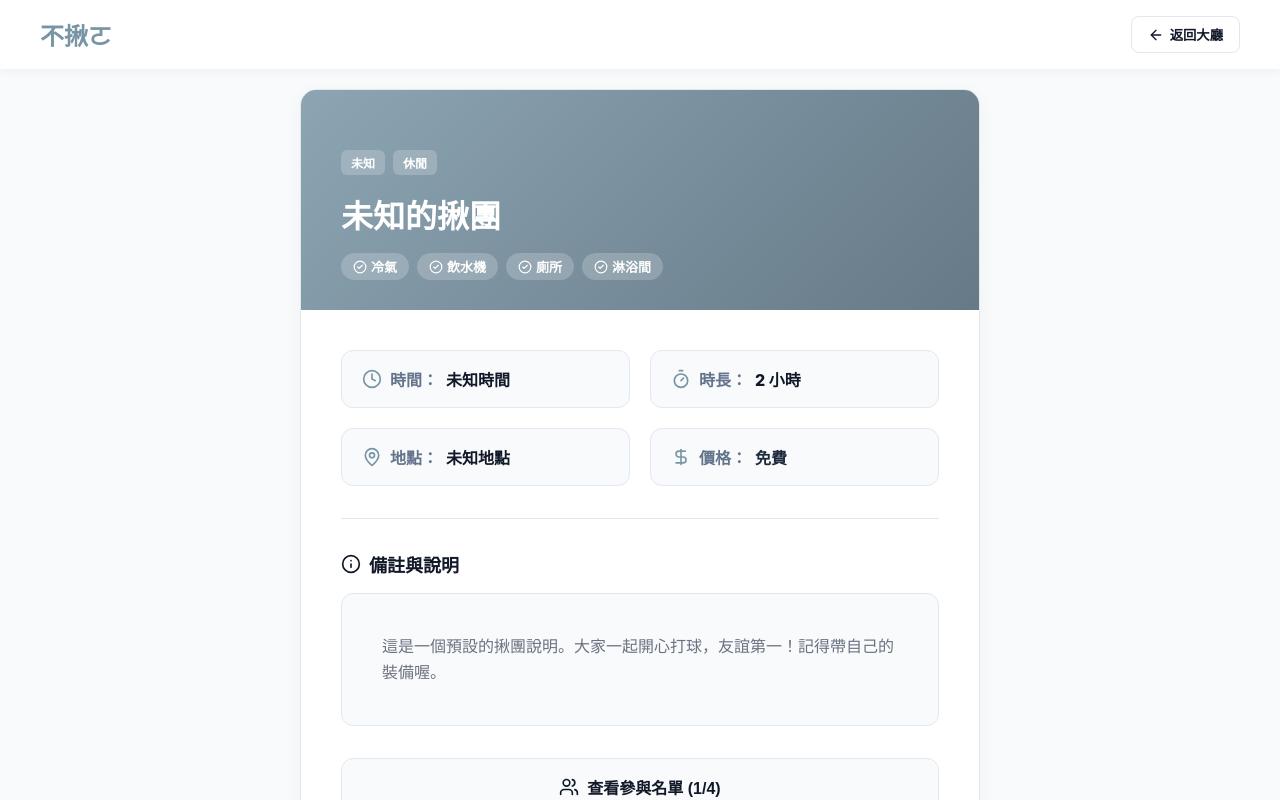
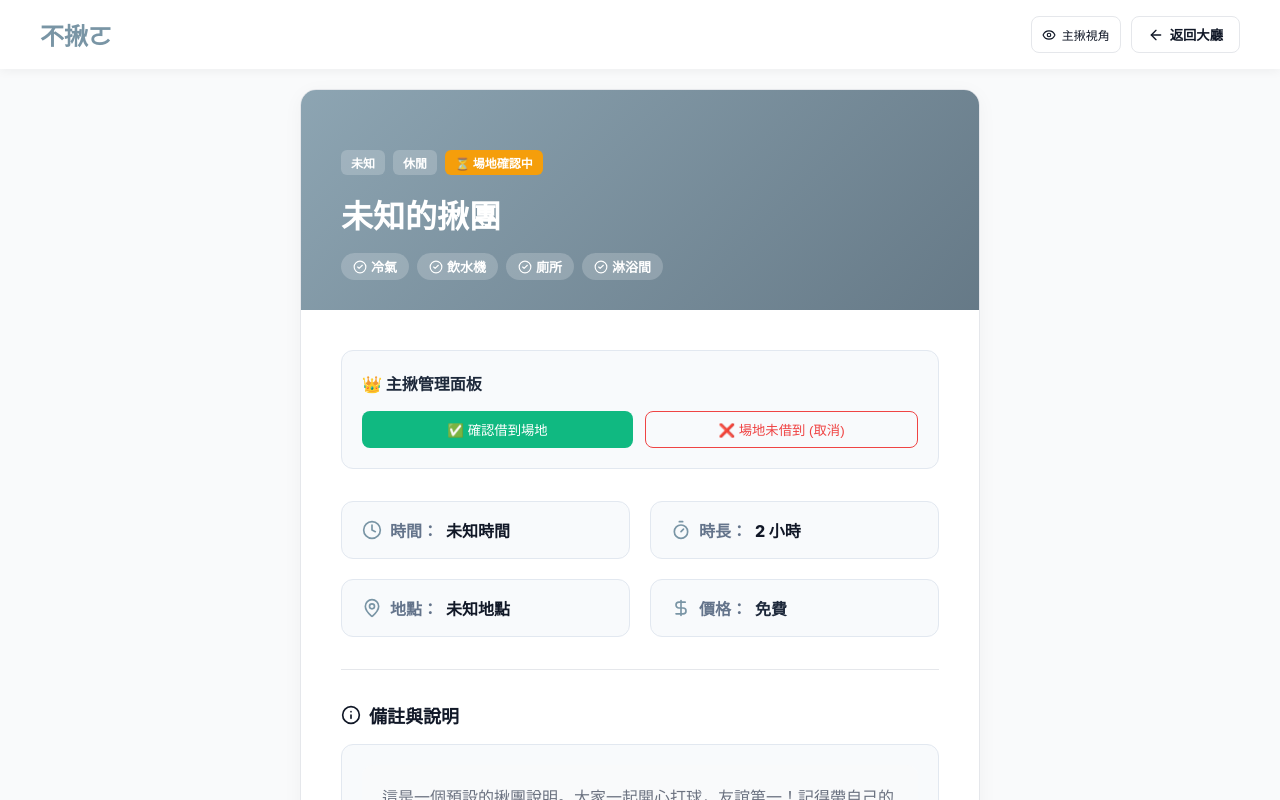
Before and after one commit to B1329041/database_web, a React (Vite) app: page /nojo/party/1 in a window 1280 px wide. Shown: the top 800 px of the page. Built offline with nearby package versions, Linux system fonts and the light colour scheme.

Commit message:
Add venue status management and user report UI

```diff
--- a/src/pages/PartyDetail.jsx
+++ b/src/pages/PartyDetail.jsx
@@ -1,6 +1,6 @@
 import { useState, useMemo } from 'react';
 import { useLocation, useNavigate, useParams } from 'react-router-dom';
-import { MapPin, Clock, ArrowLeft, Timer, DollarSign, Info, CheckCircle2, Users } from 'lucide-react';
+import { MapPin, Clock, ArrowLeft, Timer, DollarSign, Info, CheckCircle2, Users, AlertTriangle, Eye } from 'lucide-react';
 import '../App.css';
 
 function PartyDetail() {
@@ -60,6 +60,12 @@ function PartyDetail() {
   const [toastMsg, setToastMsg] = useState('');
   const [showListModal, setShowListModal] = useState(null); // 'participants' | 'waitlist' | null
   const [selectedMember, setSelectedMember] = useState(null); // 新增：被選擇查看資料的成員
+
+  // 新增：場地狀態與檢舉功能狀態
+  const [isHostView, setIsHostView] = useState(true); // 測試用
+  const [showReportModal, setShowReportModal] = useState(false);
+  const [reportReason, setReportReason] = useState('放鳥 / 未出席');
+  const [reportDetail, setReportDetail] = useState('');
 
   const getLevelColor = (lv) => {
     switch(lv) {
@@ -131,7 +137,10 @@ function PartyDetail() {
     <div className="home-container">
       <nav className="navbar">
         <div className="navbar-logo" style={{ cursor: 'pointer' }} onClick={() => navigate('/home')}>不揪ㄛ</div>
-        <div className="navbar-actions">
+        <div className="navbar-actions" style={{ display: 'flex', gap: '10px' }}>
+          <button className="btn-outline" onClick={() => setIsHostView(!isHostView)} style={{ display: 'flex', alignItems: 'center', gap: '6px', fontSize: '12px', padding: '6px 10px' }}>
+            <Eye size={14} /> {isHostView ? '主揪視角' : '一般視角'}
+          </button>
           <button className="btn-outline" onClick={() => navigate(-1)} style={{ display: 'flex', alignItems: 'center', gap: '6px', fontWeight: '700' }}>
             <ArrowLeft size={16} /> 返回大廳
           </button>
@@ -144,9 +153,15 @@ function PartyDetail() {
 
           {/* 標題與設施 (背景透明度調整) */}
           <div style={{ minHeight: '220px', background: 'linear-gradient(135deg, rgba(121, 149, 165, 0.85), rgba(75, 98, 114, 0.85))', padding: '60px 40px 30px 40px', color: 'white', display: 'flex', flexDirection: 'column', justifyContent: 'flex-end' }}>
-            <div style={{ display: 'flex', gap: '8px' }}>
+            <div style={{ display: 'flex', gap: '8px', flexWrap: 'wrap' }}>
               <span className="party-type" style={{ backgroundColor: 'rgba(255,255,255,0.2)', color: 'white' }}>{party.type}</span>
               <span className="party-level" style={{ backgroundColor: 'rgba(255,255,255,0.2)', color: 'white', border: 'none', padding: '4px 10px', borderRadius: '6px', fontSize: '12px', fontWeight: '700' }}>{party.level || '休閒'}</span>
+              <span style={{
+                backgroundColor: party.venueStatus === 'confirmed' ? '#10b981' : party.venueStatus === 'failed' ? '#ef4444' : '#f59e0b',
+                color: 'white', border: 'none', padding: '4px 10px', borderRadius: '6px', fontSize: '12px', fontWeight: '700'
+              }}>
+                {party.venueStatus === 'confirmed' ? '✅ 場地已確認' : party.venueStatus === 'failed' ? '❌ 場地未借到' : '⏳ 場地確認中'}
+              </span>
             </div>
 
             <h1 className="detail-title" style={{ color: 'white', marginTop: '16px', marginBottom: '16px' }}>{party.title}</h1>
@@ -162,6 +177,20 @@ function PartyDetail() {
           </div>
 
           <div style={{ padding: '40px' }}>
+            {isHostView && (
+              <div style={{ backgroundColor: '#f8fafc', border: '1px solid #e2e8f0', borderRadius: '12px', padding: '20px', marginBottom: '32px' }}>
+                <h3 style={{ margin: '0 0 16px 0', fontSize: '16px', color: '#1e293b' }}>👑 主揪管理面板</h3>
+                <div style={{ display: 'flex', gap: '12px' }}>
+                  <button className="btn-primary" style={{ flex: 1, backgroundColor: '#10b981', border: 'none' }} onClick={() => { setParty({...party, venueStatus: 'confirmed'}); showToast('已通知所有成員：場地確認成功！'); }}>
+                    ✅ 確認借到場地
+                  </button>
+                  <button className="btn-outline" style={{ flex: 1, color: '#ef4444', borderColor: '#ef4444' }} onClick={() => { setParty({...party, venueStatus: 'failed'}); showToast('已通知所有成員：活動取消！'); }}>
+                    ❌ 場地未借到 (取消)
+                  </button>
+                </div>
+              </div>
+            )}
+
             <div className="detail-info-row" style={{ display: 'grid', gridTemplateColumns: '1fr 1fr', gap: '20px', paddingBottom: '32px' }}>
               <div className="detail-info-item" style={{ display: 'flex', alignItems: 'center', gap: '8px', fontSize: '16px', backgroundColor: '#f8fafc', padding: '16px 20px', borderRadius: '12px', border: '1px solid #e2e8f0' }}>
                 <Clock size={20} color="#7995a5" />
@@ -290,8 +319,16 @@ function PartyDetail() {
       {/* 成員詳細資料 Modal */}
       {selectedMember && (
         <div className="modal-overlay" onClick={() => setSelectedMember(null)} style={{ zIndex: 1100 }}>
-          <div className="modal-content" onClick={e => e.stopPropagation()} style={{ maxWidth: '320px', textAlign: 'center' }}>
-            <div className="avatar-placeholder" style={{ width: '80px', height: '80px', fontSize: '32px', marginBottom: '16px' }}>
+          <div className="modal-content" onClick={e => e.stopPropagation()} style={{ maxWidth: '320px', textAlign: 'center', position: 'relative' }}>
+            {selectedMember.name !== '我 (使用者)' && (
+              <button
+                onClick={() => { setShowReportModal(true); setSelectedMember(null); }}
+                style={{ position: 'absolute', top: '16px', right: '16px', background: 'none', border: 'none', cursor: 'pointer', display: 'flex', alignItems: 'center', gap: '4px', color: '#ef4444', fontSize: '13px', fontWeight: '700' }}
+              >
+                <AlertTriangle size={16} /> 檢舉
+              </button>
+            )}
+            <div className="avatar-placeholder" style={{ width: '80px', height: '80px', fontSize: '32px', marginBottom: '16px', margin: '0 auto 16px auto' }}>
               {selectedMember.name.charAt(0)}
             </div>
             <h3 style={{ marginBottom: '8px' }}>{selectedMember.name}</h3>
@@ -313,6 +350,53 @@ function PartyDetail() {
         </div>
       )}
 
+      {/* 檢舉 Modal */}
+      {showReportModal && (
+        <div className="modal-overlay" onClick={() => setShowReportModal(false)} style={{ zIndex: 1200 }}>
+          <div className="modal-content" onClick={e => e.stopPropagation()} style={{ maxWidth: '400px' }}>
+            <div className="modal-header">
+              <h3 style={{ display: 'flex', alignItems: 'center', gap: '8px', color: '#ef4444' }}>
+                <AlertTriangle size={20} /> 檢舉用戶
+              </h3>
+              <button className="modal-close" onClick={() => setShowReportModal(false)}>&times;</button>
+            </div>
+            <div style={{ marginBottom: '20px' }}>
+              <p style={{ fontSize: '13px', color: '#64748b', marginBottom: '16px' }}>我們致力於維護良好的揪團環境，如果該用戶有違規行為，請協助我們進行舉發。</p>
+
+              <div className="form-group">
+                <label className="form-label">檢舉原因</label>
+                <select className="form-input" value={reportReason} onChange={(e) => setReportReason(e.target.value)}>
+                  <option value="放鳥 / 未出席">放鳥 / 未出席</option>
+                  <option value="態度惡劣 / 騷擾">態度惡劣 / 騷擾</option>
+                  <option value="發送廣告 / 垃圾訊息">發送廣告 / 垃圾訊息</option>
+                  <option value="其他">其他</option>
+                </select>
+              </div>
+
+              <div className="form-group">
+                <label className="form-label">詳細說明 (選填)</label>
+                <textarea
+                  className="form-input"
+                  rows="3"
+                  placeholder="請簡單描述發生的狀況..."
+                  value={reportDetail}
+                  onChange={(e) => setReportDetail(e.target.value)}
+                ></textarea>
+              </div>
+            </div>
+
+            <div style={{ display: 'flex', gap: '12px' }}>
+              <button className="btn-outline" style={{ flex: 1 }} onClick={() => setShowReportModal(false)}>取消</button>
+              <button className="login-button" style={{ flex: 1, backgroundColor: '#ef4444' }} onClick={() => {
+                setShowReportModal(false);
+                showToast('檢舉已送出，管理團隊將會盡快審查。');
+                setReportDetail('');
+              }}>送出檢舉</button>
+            </div>
+          </div>
+        </div>
+      )}
+
       {/* Toast Notification */}
       {toastMsg && (
         <div className="toast-message">
```
